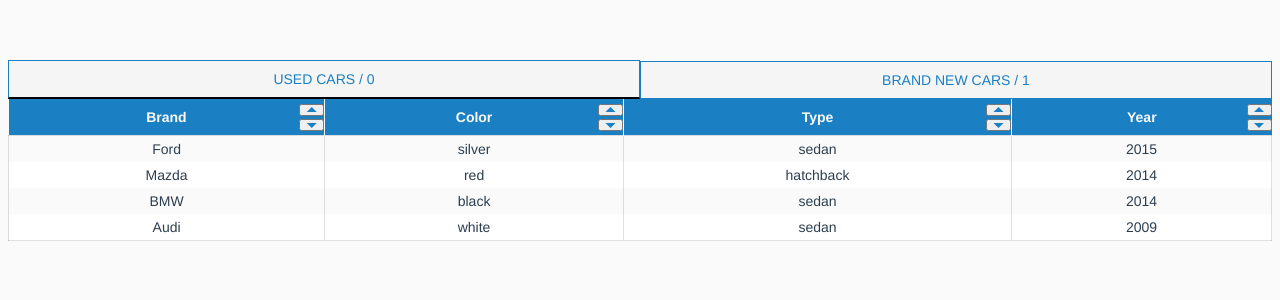
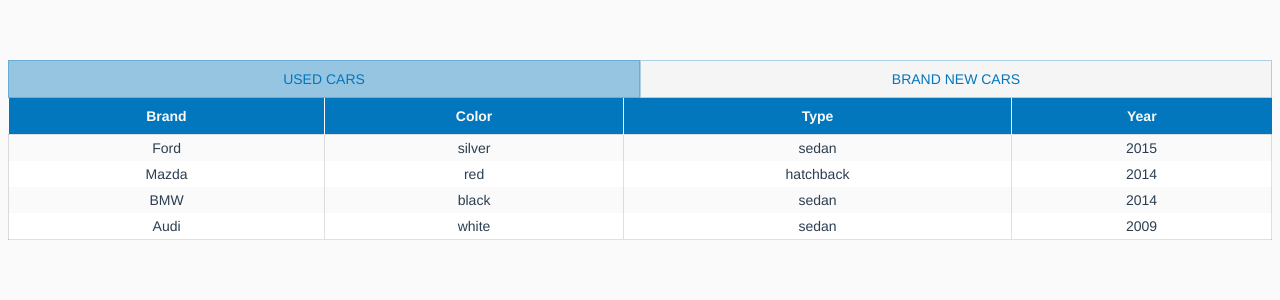
Before and after one commit to russian-stan/vue-flex-table, a Vue app: page / in a window 1280 px wide. Shown: the top 300 px of the page. Built offline with nearby package versions, Linux system fonts and the light colour scheme.

Commit message:
Sorting logic and styles

```diff
--- a/src/App.vue
+++ b/src/App.vue
@@ -23,22 +23,22 @@
         headers: [
           {
             text: 'Brand',
-            rowKey: 'brand',
+            row_key: 'brand',
             order: 1,
           },
           {
             text: 'Color',
-            rowKey: 'color',
+            row_key: 'color',
             order: 2,
           },
           {
             text: 'Type',
-            rowKey: 'type',
+            row_key: 'type',
             order: 3,
           },
           {
             text: 'Year',
-            rowKey: 'year',
+            row_key: 'year',
             order: 4,
           },
         ],
@@ -78,22 +78,22 @@
         headers: [
           {
             text: 'Brand',
-            rowKey: 'brand',
+            row_key: 'brand',
             order: 1,
           },
           {
             text: 'Color',
-            rowKey: 'color',
+            row_key: 'color',
             order: 2,
           },
           {
             text: 'Type',
-            rowKey: 'type',
+            row_key: 'type',
             order: 3,
           },
           {
             text: 'Year',
-            rowKey: 'year',
+            row_key: 'year',
             order: 4,
           },
         ],
--- a/src/components/Table.vue
+++ b/src/components/Table.vue
@@ -9,7 +9,7 @@
        class="table-tab"
        :class="{'active': tab === index}"
       >
-        {{table.label}} / {{index}}
+        {{table.label}}
       </button>
     </div>
 
@@ -17,7 +17,7 @@
       <colgroup>
         <col
          v-for="header in tablesModel[tab].headers"
-         :key="header.rowKey"
+         :key="header.row_key"
         >
       </colgroup>
 
@@ -25,23 +25,40 @@
       <draggable tag="tr" v-model="tablesModel[tab].headers">
         <th
          v-for="header in tablesModel[tab].headers"
-         :key="header.rowKey"
-         :class="{'active': header.rowKey === currentSort}"
-         @click="sortBy(header.rowKey)"
+         :key="header.row_key"
+         :class="{'active': header.row_key === currentColumnName}"
+         @click="sortBy(header.row_key)"
         >
           {{header.text}}
+
+          <div v-if="currentColumnName === header.row_key" class="sort-buttons">
+            <!--ASC-BTN-->
             <button
-           class="sort-btn sort-btn--up"
-           @click="changeSortDir('asc')"
+             class="sort-btn"
+             @click="changeSortDirForCurCol(header.row_key, 'asc')"
             >
-            <i class="material-icons">arrow_drop_up</i>
+              <i
+               class="material-icons"
+               :class="{'active': header.sort_dir === 'asc'}"
+              >
+                arrow_drop_up
+              </i>
             </button>
+
+            <!--DESC-BTN-->
             <button
-           class="sort-btn sort-btn--down"
-           @click="changeSortDir('desc')"
+             class="sort-btn"
+             @click="changeSortDirForCurCol(header.row_key, 'desc')"
             >
-            <i class="material-icons">arrow_drop_down</i>
+              <i
+               class="material-icons"
+               :class="{'active': header.sort_dir === 'desc'}"
+              >
+                arrow_drop_down
+              </i>
             </button>
+          </div>
+
         </th>
       </draggable>
       </thead>
@@ -52,7 +69,7 @@
        :key="row.uid"
       >
         <td
-         v-for="key in rowKeys"
+         v-for="key in row_keys"
          :key="key"
         >
           {{row[key]}}
@@ -78,32 +95,31 @@
   @Prop({ type: Array }) private readonly tables!: Array<VTable>;
 
   tab = 0;
-  currentSort = '';
-  currentSortDir = 'asc';
+  currentColumnName = '';
+  currentColumnDir: 'asc' | 'desc' = 'asc';
   tablesModel: Array<VTable> = [];
 
   created() {
-    // this.tablesModel = JSON.parse(JSON.stringify(this.tables));
     this.tablesModel = copyDeep<VTable[]>(this.tables);
     this.tablesModel.forEach(table => table.headers.sort((a, b) => a.order - b.order))
+    this.tablesModel.forEach(table => table.headers.forEach(header => header.sort_dir = 'asc'));
   }
 
-  get rowKeys(): Array<string> {
+  get row_keys(): Array<string> {
     return this.tablesModel[this.tab].headers.reduce((acc: Array<string>, header: Header) => {
-      const prop = Object.keys(header).find(prop => prop === 'rowKey');
-      if (prop && prop === 'rowKey') acc.push(header[prop]);
+      const prop = Object.keys(header).find(prop => prop === 'row_key');
+      if (prop && prop === 'row_key') acc.push(header[prop]);
       return acc;
     }, [])
   }
 
   get sortedItems(): Row[] {
-    console.log('sortedItems');
-    if (this.currentSort) {
+    if (this.currentColumnName) {
       return this.tablesModel[this.tab].rows.sort((a, b) => {
-        const modifier = this.currentSortDir === "asc" ? 1 : -1;
+        const modifier = this.currentColumnDir === 'asc' ? 1 : -1;
 
-        const x = a[this.currentSort as keyof Row].trim().toLowerCase();
-        const y = b[this.currentSort as keyof Row].trim().toLowerCase();
+        const x = a[this.currentColumnName as keyof Row].trim().toLowerCase();
+        const y = b[this.currentColumnName as keyof Row].trim().toLowerCase();
 
         if (x < y) return -1 * modifier;
         if (x > y) return 1 * modifier;
@@ -113,12 +129,20 @@
     return this.tablesModel[this.tab].rows;
   }
 
-  sortBy(colName: string) {
-    if (this.currentSort !== colName) this.currentSort = colName;
+  findColForSort(): Header {
+    return this.tablesModel[this.tab].headers.find(header => header.row_key === this.currentColumnName)!;
   }
 
-  changeSortDir(dir: 'asc' | 'desc') {
-    this.currentSortDir = dir
+  sortBy(colName: string) {
+    this.currentColumnName = colName;
+    const colForSort = this.findColForSort();
+    this.currentColumnDir = colForSort!.sort_dir;
+  }
+
+  changeSortDirForCurCol(colName: string, dir: 'asc' | 'desc') {
+    this.currentColumnName = colName;
+    const colForSort = this.findColForSort();
+    colForSort!.sort_dir = dir;
   }
 }
 </script>
@@ -127,6 +151,7 @@
 
   .table-wrapper {
     width: 100%;
+    box-sizing: border-box;
   }
 
   .table-tabs {
@@ -135,9 +160,9 @@
   }
 
   .table-tab {
-    border: 1px solid #1a7fc3;
+    border: 1px solid rgba(#0277BD, 0.3);
     background-color: #f5f5f5;
-    color: #1a7fc3;
+    color: #0277BD;
     font-family: inherit;
     font-size: 14px;
     text-transform: uppercase;
@@ -145,9 +170,15 @@
     cursor: pointer;
     width: 50%;
     padding: 10px;
+    outline: none;
+    transition: all 0.25s ease-in-out;
 
     &.active {
-      border-bottom: 2px solid #000000;
+      background-color: rgba(#0277BD, 0.4);
+    }
+
+    &:hover {
+      background-color: rgba(#0277BD, 0.2);
     }
   }
 
@@ -167,16 +198,25 @@
     th {
       padding: 10px;
       position: relative;
-      background-color: #1a7fc3;
+      background-color: #0277BD;
       cursor: pointer;
 
       &:not(:last-child) {
         border-right: 1px solid rgba(#fafafa, 0.12);
       }
 
+      .sort-buttons {
+        position: absolute;
+        display: flex;
+        flex-direction: column;
+        justify-content: space-between;
+        top: 5px;
+        right: 2px;
+        width: 25px;
+        height: 27px;
+      }
+
       .sort-btn {
-        position: absolute;
-        right: 0;
         display: flex;
         align-items: center;
         justify-content: center;
@@ -187,22 +227,18 @@
         padding: 0;
         cursor: pointer;
 
-        &--up {
-          top: 5px;
-        }
-
-        &--down {
-          top: 20px;
-        }
-
         .material-icons {
           line-height: 12px;
-          color: #1a7fc3;
+          color: rgba(#0277BD, 0.4);
+
+          &.active {
+            color: #0277BD;
+          }
         }
       }
 
       &.active {
-        color: rgba(#000000, 0.3);
+        color: #fafafa;
         text-decoration: underline;
       }
     }
--- a/src/types/tableTypes.ts
+++ b/src/types/tableTypes.ts
@@ -1,7 +1,8 @@
 export interface Header {
   text: string;
-  rowKey: string;
+  row_key: string;
   order: number;
+  sort_dir: 'asc' | 'desc';
 }
 
 export interface Row {
```
Lines whose indentation alone changed are shown as unchanged.
